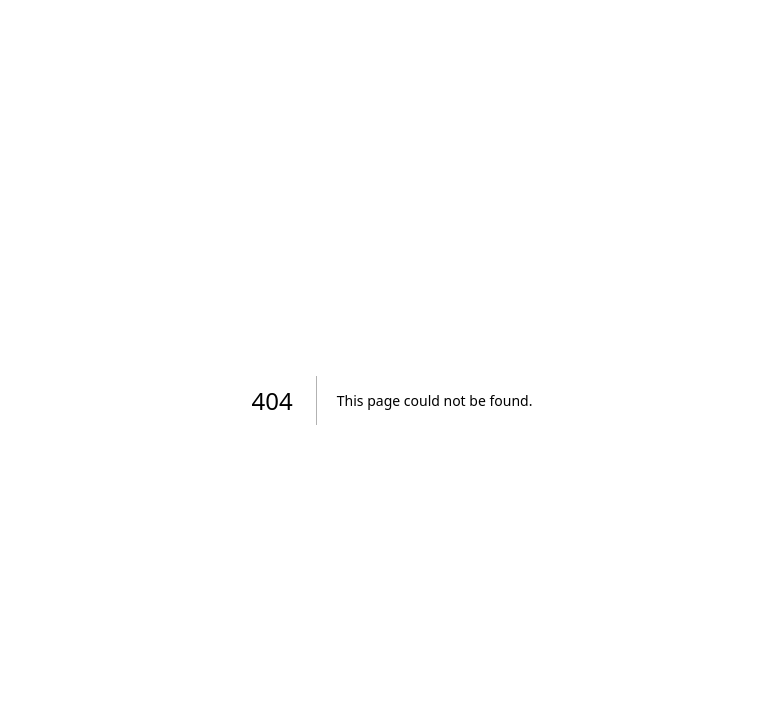
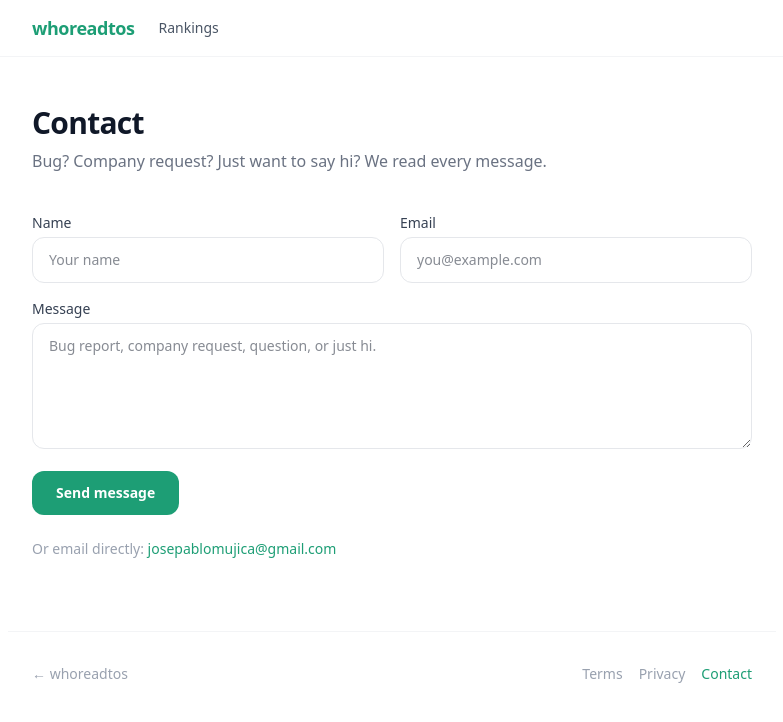
Before and after one commit to josepablomujica/whoreadtos, a Next.js app in the folder web/: page /contact in a window 1280 px wide. Before the commit this address had no page. Shown: the top 722 px of the page, without its empty margins (248-1031 px from the left). Built offline with nearby package versions, Linux system fonts and the light colour scheme.

Commit message:
feat: add contact page with Resend form
Name/email/message form at /contact with API route that forwards
submissions via Resend. Footer links updated across all pages.

Co-Authored-By: Claude Sonnet 4.6 <noreply@anthropic.com>

```diff
--- /dev/null
+++ b/web/app/api/contact/route.ts
@@ -0,0 +1,37 @@
+import { NextRequest, NextResponse } from 'next/server';
+import { Resend } from 'resend';
+
+const resend = new Resend(process.env.RESEND_API_KEY);
+
+export async function POST(req: NextRequest) {
+  let body: { name?: string; email?: string; message?: string };
+  try {
+    body = await req.json();
+  } catch {
+    return NextResponse.json({ error: 'Invalid request.' }, { status: 400 });
+  }
+
+  const { name, email, message } = body;
+
+  if (!name?.trim() || !email?.trim() || !message?.trim()) {
+    return NextResponse.json({ error: 'All fields are required.' }, { status: 400 });
+  }
+
+  if (message.trim().length < 10) {
+    return NextResponse.json({ error: 'Message is too short.' }, { status: 400 });
+  }
+
+  try {
+    await resend.emails.send({
+      from: 'whoreadtos <onboarding@resend.dev>',
+      to: 'josepablomujica@gmail.com',
+      replyTo: email.trim(),
+      subject: `[whoreadtos contact] ${name.trim()}`,
+      text: `From: ${name.trim()} <${email.trim()}>\n\n${message.trim()}`,
+    });
+
+    return NextResponse.json({ ok: true });
+  } catch {
+    return NextResponse.json({ error: 'Failed to send. Please email us directly.' }, { status: 500 });
+  }
+}
--- /dev/null
+++ b/web/app/contact/ContactForm.tsx
@@ -0,0 +1,101 @@
+'use client';
+
+import { useState } from 'react';
+
+export default function ContactForm() {
+  const [name, setName] = useState('');
+  const [email, setEmail] = useState('');
+  const [message, setMessage] = useState('');
+  const [loading, setLoading] = useState(false);
+  const [sent, setSent] = useState(false);
+  const [error, setError] = useState<string | null>(null);
+
+  async function handleSubmit(e: React.FormEvent) {
+    e.preventDefault();
+    setError(null);
+    setLoading(true);
+
+    try {
+      const res = await fetch('/api/contact', {
+        method: 'POST',
+        headers: { 'Content-Type': 'application/json' },
+        body: JSON.stringify({ name, email, message }),
+      });
+      const data = await res.json();
+      if (!res.ok) {
+        setError(data.error || 'Something went wrong. Please try again.');
+      } else {
+        setSent(true);
+      }
+    } catch {
+      setError('Network error. Please check your connection.');
+    } finally {
+      setLoading(false);
+    }
+  }
+
+  if (sent) {
+    return (
+      <div className="bg-[#f0faf6] border border-[#1D9E75]/20 rounded-2xl p-8 text-center">
+        <div className="text-3xl mb-3">✓</div>
+        <p className="font-bold text-gray-900 text-lg">Message sent</p>
+        <p className="text-gray-500 text-sm mt-1">We&apos;ll get back to you within a few days.</p>
+      </div>
+    );
+  }
+
+  return (
+    <form onSubmit={handleSubmit} className="space-y-4">
+      <div className="grid sm:grid-cols-2 gap-4">
+        <div>
+          <label className="block text-sm font-medium text-gray-700 mb-1">Name</label>
+          <input
+            type="text"
+            value={name}
+            onChange={e => setName(e.target.value)}
+            placeholder="Your name"
+            required
+            className="w-full border border-gray-200 rounded-xl px-4 py-3 text-sm focus:outline-none focus:border-[#1D9E75] focus:ring-1 focus:ring-[#1D9E75] transition-colors"
+          />
+        </div>
+        <div>
+          <label className="block text-sm font-medium text-gray-700 mb-1">Email</label>
+          <input
+            type="email"
+            value={email}
+            onChange={e => setEmail(e.target.value)}
+            placeholder="you@example.com"
+            required
+            className="w-full border border-gray-200 rounded-xl px-4 py-3 text-sm focus:outline-none focus:border-[#1D9E75] focus:ring-1 focus:ring-[#1D9E75] transition-colors"
+          />
+        </div>
+      </div>
+
+      <div>
+        <label className="block text-sm font-medium text-gray-700 mb-1">Message</label>
+        <textarea
+          value={message}
+          onChange={e => setMessage(e.target.value)}
+          placeholder="Bug report, company request, question, or just hi."
+          rows={5}
+          required
+          className="w-full border border-gray-200 rounded-xl px-4 py-3 text-sm focus:outline-none focus:border-[#1D9E75] focus:ring-1 focus:ring-[#1D9E75] transition-colors resize-y"
+        />
+      </div>
+
+      {error && (
+        <div className="p-3 bg-red-50 border border-red-200 rounded-xl text-sm text-red-600">
+          {error}
+        </div>
+      )}
+
+      <button
+        type="submit"
+        disabled={loading}
+        className="bg-[#1D9E75] text-white font-semibold px-6 py-3 rounded-xl hover:bg-[#179165] disabled:opacity-50 disabled:cursor-not-allowed transition-colors text-sm"
+      >
+        {loading ? 'Sending…' : 'Send message'}
+      </button>
+    </form>
+  );
+}
--- /dev/null
+++ b/web/app/contact/page.tsx
@@ -0,0 +1,48 @@
+import Link from 'next/link';
+import type { Metadata } from 'next';
+import ContactForm from './ContactForm';
+
+export const metadata: Metadata = {
+  title: 'Contact — whoreadtos',
+  description: 'Get in touch with the whoreadtos team.',
+};
+
+export default function Contact() {
+  return (
+    <div className="min-h-screen bg-white text-gray-900" style={{ fontFamily: 'system-ui, sans-serif' }}>
+      <nav className="border-b border-gray-100">
+        <div className="max-w-3xl mx-auto px-6 h-14 flex items-center justify-between">
+          <div className="flex items-center gap-6">
+            <Link href="/" className="font-bold text-[#1D9E75] text-lg tracking-tight">whoreadtos</Link>
+            <Link href="/rankings" className="text-sm font-medium text-gray-600 hover:text-[#1D9E75] transition-colors">Rankings</Link>
+          </div>
+        </div>
+      </nav>
+
+      <main className="max-w-3xl mx-auto px-6 py-12">
+        <h1 className="text-3xl font-extrabold tracking-tight text-gray-900 mb-2">Contact</h1>
+        <p className="text-gray-500 mb-10">
+          Bug? Company request? Just want to say hi? We read every message.
+        </p>
+
+        <ContactForm />
+
+        <p className="mt-6 text-sm text-gray-400">
+          Or email directly:{' '}
+          <a href="mailto:josepablomujica@gmail.com" className="text-[#1D9E75] hover:underline">
+            josepablomujica@gmail.com
+          </a>
+        </p>
+      </main>
+
+      <footer className="max-w-3xl mx-auto px-6 py-8 flex flex-wrap gap-4 items-center justify-between text-sm text-gray-400 border-t border-gray-100 mt-6">
+        <Link href="/" className="hover:text-[#1D9E75] transition-colors">← whoreadtos</Link>
+        <div className="flex gap-4">
+          <Link href="/terms" className="hover:text-[#1D9E75] transition-colors">Terms</Link>
+          <Link href="/privacy" className="hover:text-[#1D9E75] transition-colors">Privacy</Link>
+          <Link href="/contact" className="text-[#1D9E75]">Contact</Link>
+        </div>
+      </footer>
+    </div>
+  );
+}
--- a/web/app/page.tsx
+++ b/web/app/page.tsx
@@ -82,6 +82,7 @@ export default function Home() {
         <div className="flex items-center gap-4">
           <Link href="/terms" className="hover:text-[#1D9E75] transition-colors">Terms</Link>
           <Link href="/privacy" className="hover:text-[#1D9E75] transition-colors">Privacy</Link>
+          <Link href="/contact" className="hover:text-[#1D9E75] transition-colors">Contact</Link>
           <a
             href="https://ko-fi.com/wereadtos"
             target="_blank"
--- a/web/app/privacy/page.tsx
+++ b/web/app/privacy/page.tsx
@@ -141,6 +141,7 @@ export default function Privacy() {
         <div className="flex gap-4">
           <Link href="/terms" className="hover:text-[#1D9E75] transition-colors">Terms</Link>
           <Link href="/privacy" className="text-[#1D9E75]">Privacy</Link>
+          <Link href="/contact" className="hover:text-[#1D9E75] transition-colors">Contact</Link>
         </div>
       </footer>
     </div>
--- a/web/app/terms/page.tsx
+++ b/web/app/terms/page.tsx
@@ -117,6 +117,7 @@ export default function Terms() {
         <div className="flex gap-4">
           <Link href="/terms" className="text-[#1D9E75]">Terms</Link>
           <Link href="/privacy" className="hover:text-[#1D9E75] transition-colors">Privacy</Link>
+          <Link href="/contact" className="hover:text-[#1D9E75] transition-colors">Contact</Link>
         </div>
       </footer>
     </div>
--- a/web/package.json
+++ b/web/package.json
@@ -13,7 +13,8 @@
     "@supabase/supabase-js": "^2.108.2",
     "next": "16.2.9",
     "react": "19.2.4",
-    "react-dom": "19.2.4"
+    "react-dom": "19.2.4",
+    "resend": "^6.14.0"
   },
   "devDependencies": {
     "@tailwindcss/postcss": "^4",
```
Also changed, not shown: 1 other file (tests, documents, lock files or other folders).
